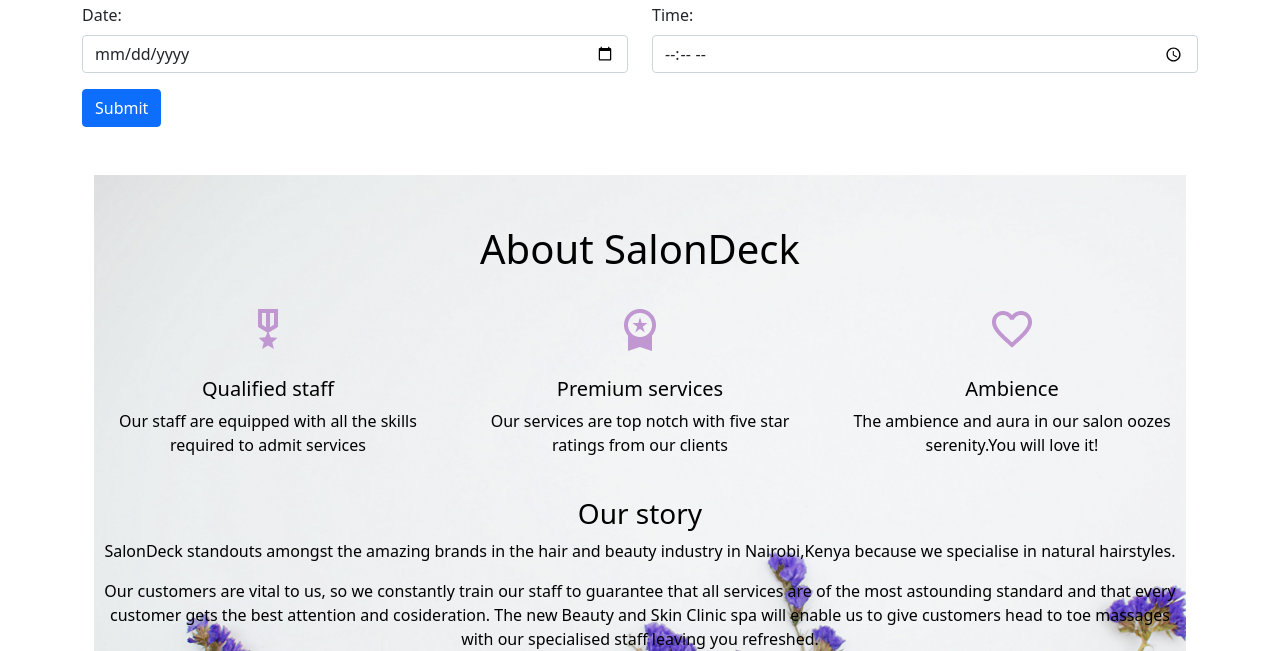
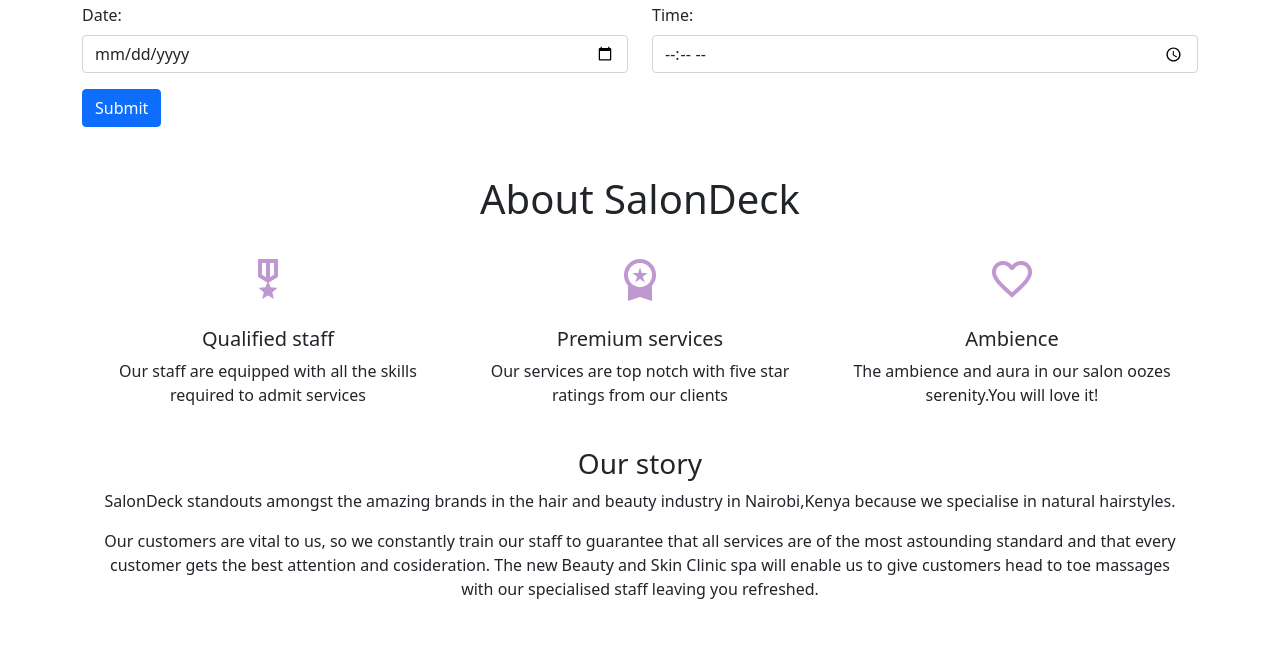
Before and after one commit to ianmwema07/Salondeck, a plain HTML site: page index.html in a window 1280 px wide. Shown: the part 1651-2302 px from the top of the page. Drawn offline with nearby package versions, Linux system fonts and the light colour scheme.

Commit message:
remove background image

```diff
--- a/css/ymelda.css
+++ b/css/ymelda.css
@@ -26,14 +26,14 @@
 
 .section-5 .aboutus{
   text-align: center;
-  background-image: url(../img/isabella-and-zsa-fischer-nBcOnMoP18g-unsplash.jpg);
+  /* background-image: url(../img/isabella-and-zsa-fischer-nBcOnMoP18g-unsplash.jpg);
   background-size: cover;
   background-repeat: no-repeat;
   max-height: 100%;
   color: black;
   text-align: center;
   padding-bottom: 200px;
-  padding-top: 50px;
+  padding-top: 50px; */
 
 }
 .section-5 .story{
```
